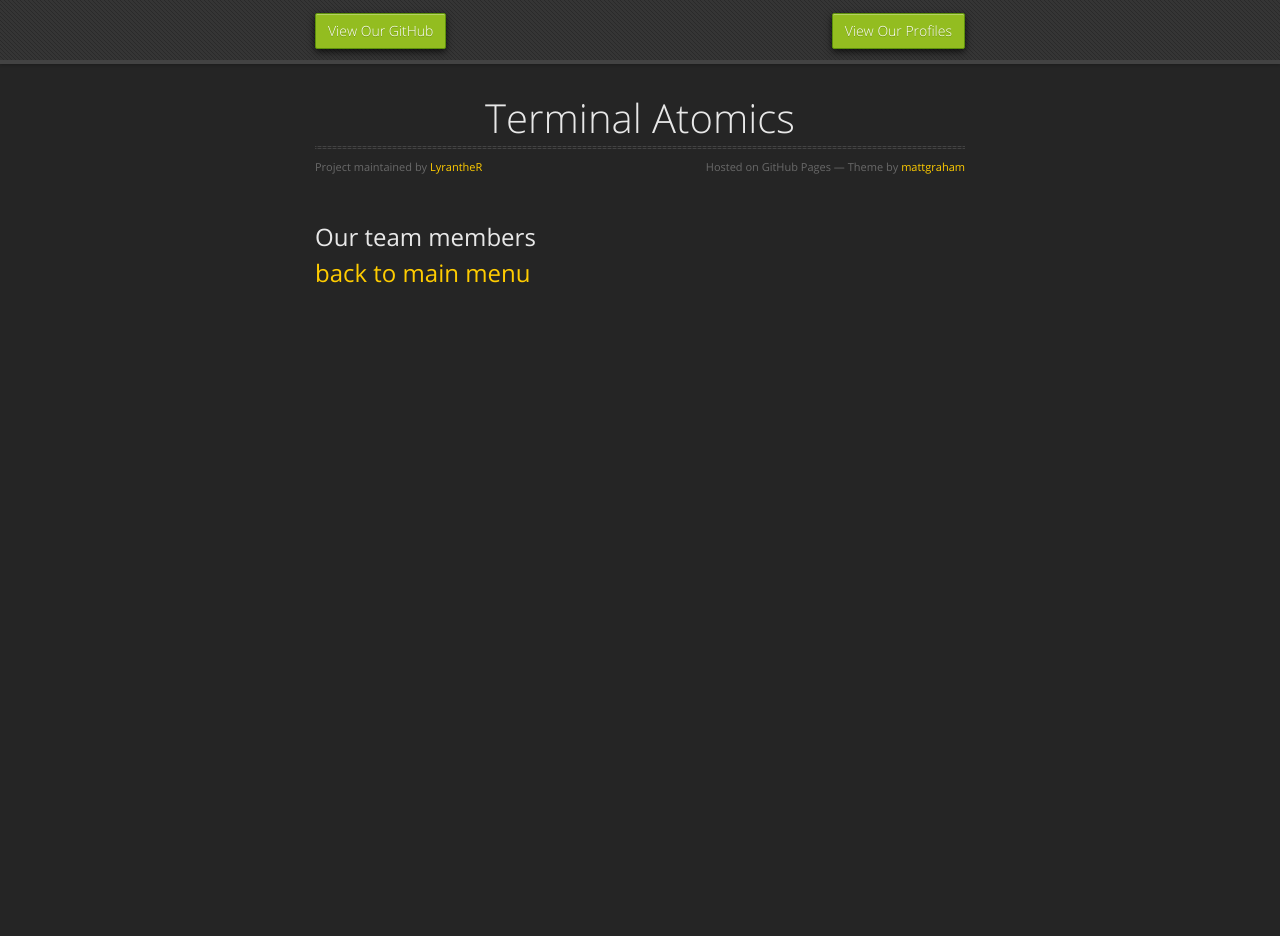
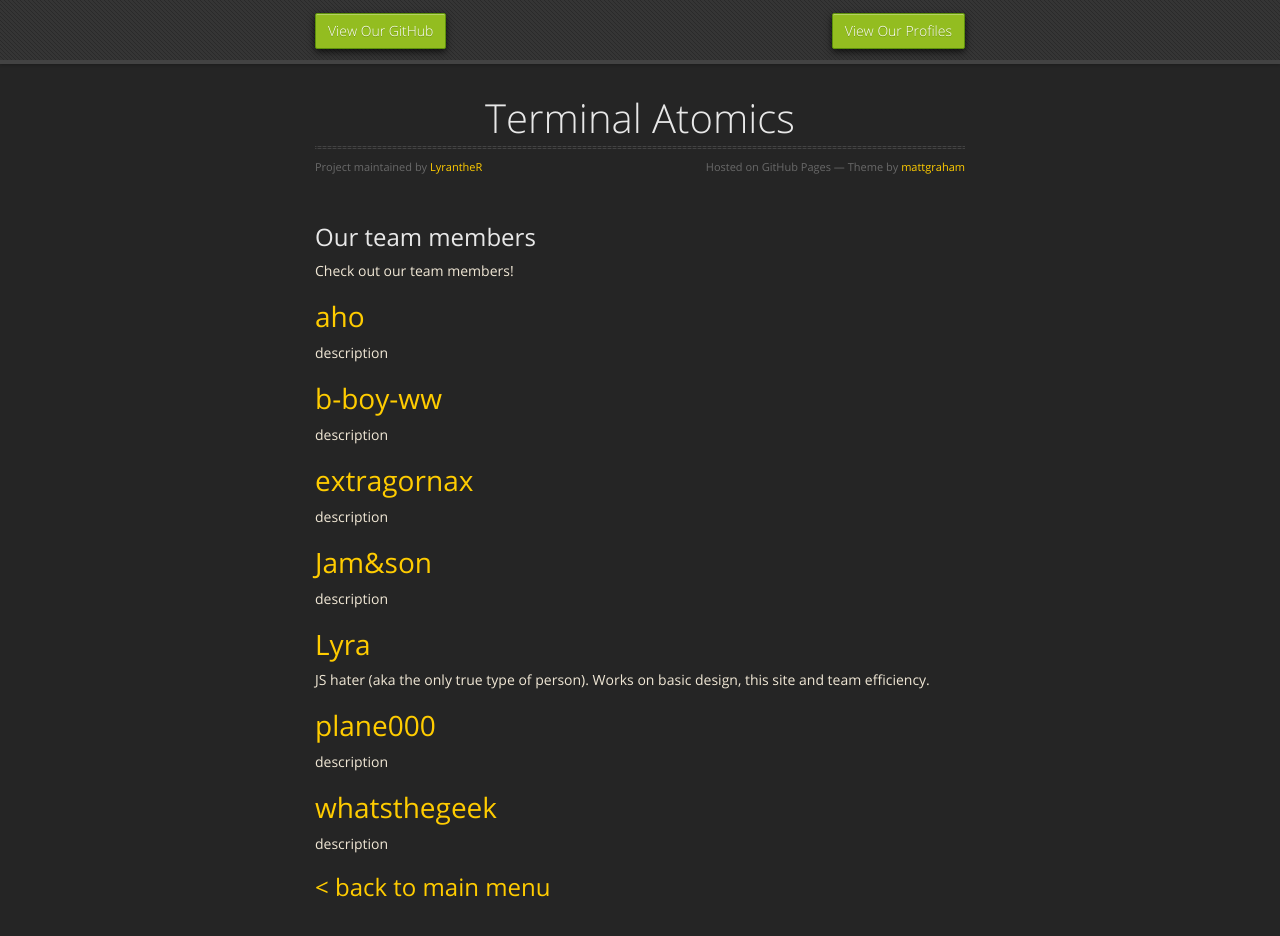
Before and after one commit to terminal-atomics/old-site, a Jekyll site: the page built from members.md, in a window 1280 px wide and 1000 px high. Shown: the top 936 px of the window. Built offline with Jekyll 4.4.1, drawn with Linux system fonts in a browser that asks for light colours; our own code applies the rules of GitHub Pages for plain Markdown files.

Commit message:
User pages added.

```diff
--- a/members.md
+++ b/members.md
@@ -4,6 +4,35 @@ layout: default
 
 ## Our team members
 
+Check out our team members!
+
+# [aho](https://github.com/ahoZiorce)
+
+description
+
+# [b-boy-ww](https://github.com/b-boy-ww)
+
+description
+
+# [extragornax](https://github.com/extragornax)
+
+description
+
+# [Jam&son](https://github.com/Captainjamason)
+
+description
+
+# [Lyra](https://github.com/LyrantheR)
+
+JS hater (aka the only true type of person). Works on basic design, this site and team efficiency.
+
+# [plane000](https://github.com/plane000)
+
+description
+
+# [whatsthegeek](https://github.com/AlexandreRouma)
+
+description
 
 
-## [back to main menu](./)
+## [< back to main menu](./)
```
